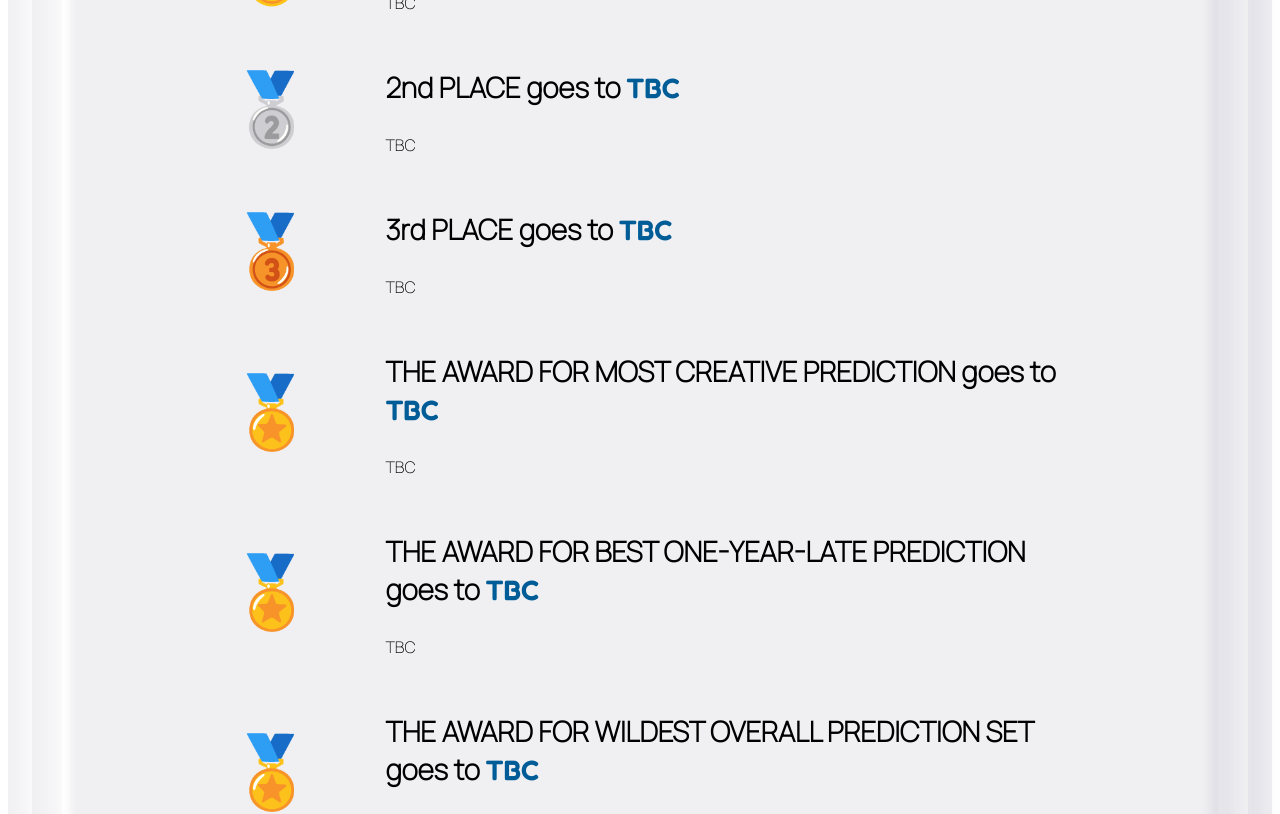
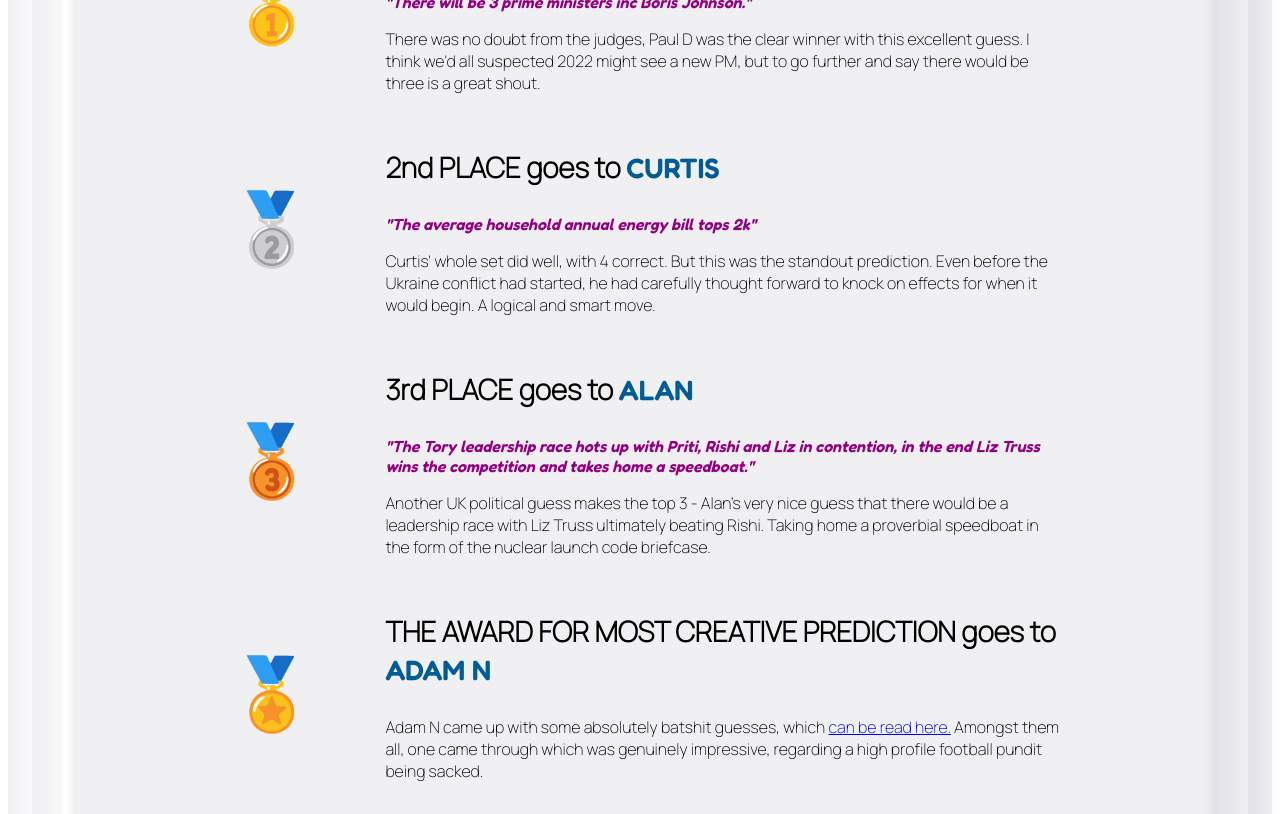
Before and after one commit to curlyfriesplease/guesstoimpress, a React (Create React App) app: page /winners in a window 1280 px wide. Shown: the part 600-1414 px from the top of the page. Built offline with nearby package versions, Linux system fonts and the light colour scheme; no server answers; what aws-amplify would draw is missing.

Commit message:
Adds 2022 winners

```diff
--- a/src/views/winners.js
+++ b/src/views/winners.js
@@ -6,23 +6,23 @@ import { PredictionQuote, ScoreLine, YearContainer } from '../components/winners
 export const Winners = () => (
   <>
     <YearContainer year={"2022"}>
-      <ScoreLine position="1" winner="TBC">
-        TBC
+      <ScoreLine position="1" winner="PAUL D">
+        <PredictionQuote>There will be 3 prime ministers inc Boris Johnson.</PredictionQuote>
+        There was no doubt from the judges, Paul D was the clear winner with this excellent guess. I think we'd all suspected 2022 might see a new PM, but to go further and say there would be three is a great shout.
       </ScoreLine>
-      <ScoreLine position="2" winner="TBC">
-        TBC
+      <ScoreLine position="2" winner="CURTIS">
+        <PredictionQuote>The average household annual energy bill tops 2k</PredictionQuote>
+        Curtis' whole set did well, with 4 correct. But this was the standout prediction. Even before the Ukraine conflict had started, he had carefully thought forward to knock on effects for when it would begin. A logical and smart move.
       </ScoreLine>
-      <ScoreLine position="3" winner="TBC">
-        TBC
+      <ScoreLine position="3" winner="ALAN">
+        <PredictionQuote>The Tory leadership race hots up with Priti, Rishi and Liz in contention, in the end Liz Truss wins the competition and takes home a speedboat.</PredictionQuote>
+        Another UK political guess makes the top 3 - Alan's very nice guess that there would be a leadership race with Liz Truss ultimately beating Rishi. Taking home a proverbial speedboat in the form of the nuclear launch code briefcase.
       </ScoreLine>
-      <ScoreLine position="MOST CREATIVE PREDICTION" winner="TBC">
-        TBC
+      <ScoreLine position="MOST CREATIVE PREDICTION" winner="ADAM N">
+        Adam N came up with some absolutely batshit guesses, which <a href="https://predictions.jonmulhern.co.uk/query/year=2022authors=ADAM+N">can be read here.</a> Amongst them all, one came through which was genuinely impressive, regarding a high profile football pundit being sacked.
       </ScoreLine>
-      <ScoreLine position="BEST ONE-YEAR-LATE PREDICTION" winner="TBC">
-        TBC
-      </ScoreLine>
-      <ScoreLine position="WILDEST OVERALL PREDICTION SET" winner="TBC">
-        TBC
+      <ScoreLine position="WILDEST OVERALL PREDICTION SET" winner="STAS">
+        Stas spread his bets across many areas, and with only wild outcomes, which is very much in the spirit of the game. Eight guesses, all in different categories, all creative. A great set that's undeniably wild. <a href="https://predictions.jonmulhern.co.uk/query/year=2022authors=STAS">They can be read here.</a>
       </ScoreLine>
     </YearContainer>
     <YearContainer year={"2021"}>
```
